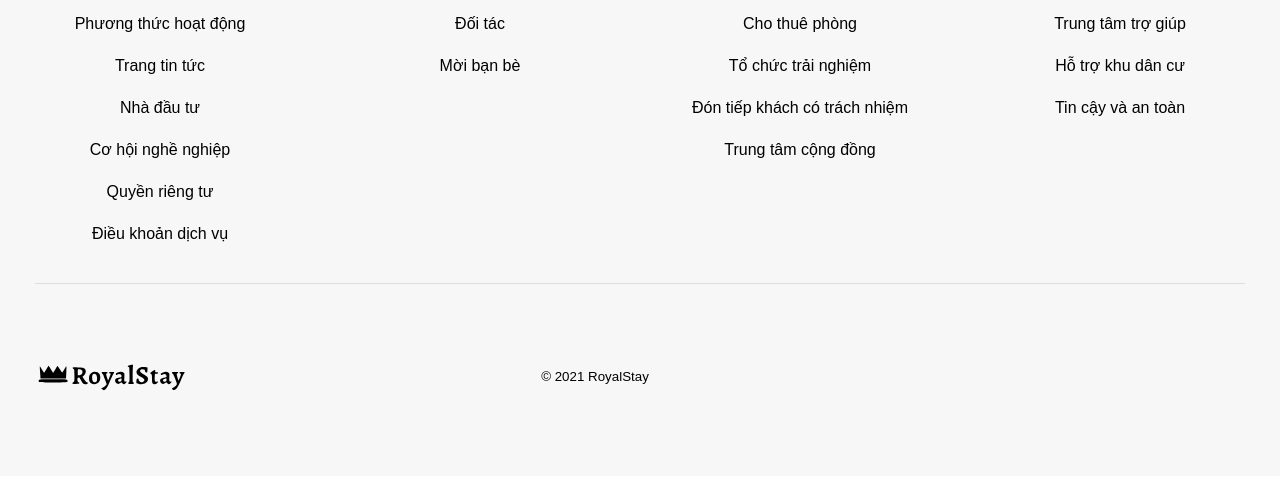
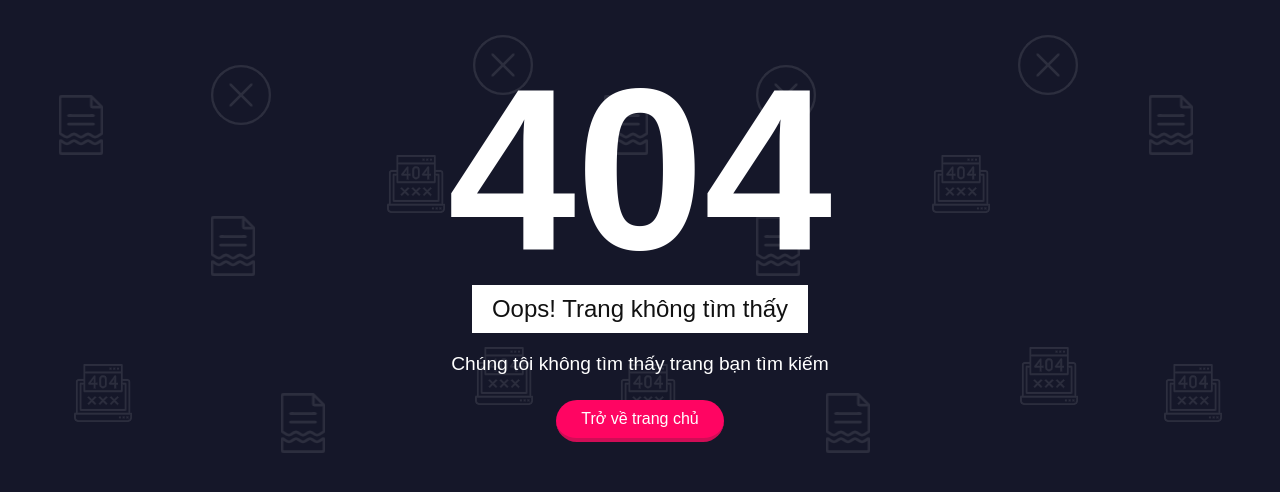
Before and after one commit to DangKhoa99/CNPM, a React (Create React App) app: page /404 in a window 1280 px wide. Shown: the part 232-724 px from the top of the page. Built offline with nearby package versions, Linux system fonts and the light colour scheme; the HTML template or start-up script is replaced by a standard one.

Commit message:
Update  in 07/04/2021 by DangKhoa

```diff
--- a/src/App.js
+++ b/src/App.js
@@ -1,6 +1,6 @@
 import React from 'react'
 import './App.css'
-import { BrowserRouter as Router, Switch, Route } from 'react-router-dom'
+import { BrowserRouter as Router, Switch, Route , Redirect} from 'react-router-dom'
 import Header from './components/Header'
 import Footer from './components/Footer'
 import Home from './pages/Home/Home'
@@ -14,9 +14,11 @@ import Favorite from './pages/MenuAccount/Favorite'
 import Booking from './pages/MenuAccount/Booking'
 import HistoryBooking from './pages/MenuAccount/HistoryBooking'
 import Book from './pages/Booking/Booking'
+import ErrorPage from './pages/404Page/ErrorPage'
 
 import ReactNotifications from 'react-notifications-component';
 import 'react-notifications-component/dist/theme.css'
+
 
 //SearchPage->SearchResult
 //rooms->itemDetail/:id
@@ -43,6 +45,9 @@ function App() {
           <Route path='/account/booking/' component={Booking} />
           <Route path='/account/history-booking/' component={HistoryBooking} />
 
+          <Route path='/404' component={ErrorPage} />
+          <Redirect from='*' to='/404' />
+
         </Switch>
       </div>
       <Footer />
--- a/src/components/Header.js
+++ b/src/components/Header.js
@@ -15,6 +15,8 @@ function Header() {
 
   const [buttonSignIn, setButtonSignIn] = useState(true);
   const [colorHeader, setColorHeader] = useState(true);
+
+  // const [hideHeader, setHideHeader] = useState(false);
 
   const [menuMobile, setMenuMobile] = useState(false);
   const [menuProfile, setMenuProfile] = useState(false);
@@ -78,6 +80,15 @@ function Header() {
     })
   }
 
+  // const handleHideHeader = () =>{
+  //   if(location.pathname == "/404"){
+  //     setHideHeader(true);
+  //   }
+  //   else{
+  //     setHideHeader(false);
+  //   }
+  // }
+
 
   useEffect(() => {
     Aos.init({
@@ -87,6 +98,7 @@ function Header() {
     Aos.refresh();
     showButton();
     changeBackground();
+    // handleHideHeader();
 
     // Chỉ đổi màu thanh Header khi scroll ở Trang chủ
     if(location.pathname != "/"){
@@ -102,7 +114,9 @@ function Header() {
   window.addEventListener('resize', showButton);
 
   return (
-      <nav className={colorHeader ? 'header active' : 'header'}>
+      <nav className={
+        // hideHeader ? 'header hideHeader' :
+      colorHeader ? 'header active' : 'header'}>
         <div className='header_container'>
 
           {/* Logo */}
--- a/src/components/Room/RoomHeader.js
+++ b/src/components/Room/RoomHeader.js
@@ -64,7 +64,6 @@ function RoomHeader({
             thumbnailHeight: 130,
             caption: "Image 2"
         },
-
         {
             src: img3,
             thumbnail: img3,
@@ -72,7 +71,6 @@ function RoomHeader({
             thumbnailHeight: 130,
             caption: "Image 3"
         },
-
         {
             src: img4,
             thumbnail: img4,
@@ -80,7 +78,6 @@ function RoomHeader({
             thumbnailHeight: 130,
             caption: "Image 4"
         },
-
         {
             src: img5,
             thumbnail: img5,
@@ -88,7 +85,6 @@ function RoomHeader({
             thumbnailHeight: 130,
             caption: "Image 5"
         },
-
         {
             src: "https://a0.muscache.com/im/pictures/1c643462-30e3-4752-b161-4e2f23964d68.jpg?im_w=720",
             thumbnail: "https://a0.muscache.com/im/pictures/1c643462-30e3-4752-b161-4e2f23964d68.jpg?im_w=720",
@@ -96,7 +92,6 @@ function RoomHeader({
             thumbnailHeight: 130,
             caption: "Image 6"
         },
-
         {
             src: "https://a0.muscache.com/im/pictures/c525dfc4-6248-42a4-a75a-f159a7742268.jpg?im_w=720",
             thumbnail: "https://a0.muscache.com/im/pictures/c525dfc4-6248-42a4-a75a-f159a7742268.jpg?im_w=720",
--- /dev/null
+++ b/src/pages/404Page/ErrorPage.js
@@ -0,0 +1,34 @@
+import React from 'react'
+import "../../style/ErrorPage.css"
+
+function ErrorPage() {
+    document.title = "404 Page Not Found"
+
+    const myStyleBackground={
+        background: `url('${process.env.PUBLIC_URL}/images/404.jpg'), #151729`
+    }
+
+    const animationBackground = (e) => {
+        let x = -e.clientX / 5;
+        let y = -e.clientY / 5;
+        let container = document.getElementById('container');
+        container.style.backgroundPositionX = x + 'px';
+        container.style.backgroundPositionY = y + 'px';
+    }
+
+    return (
+        <div className="errorPage">
+            <div className="errorPage_container" id="container" style={myStyleBackground}
+            onMouseMove={e => animationBackground(e)}>
+                <div className="errorPage_content">
+                    <h2>404</h2>
+                    <h4>Oops! Trang không tìm thấy</h4>
+                    <p>Chúng tôi không tìm thấy trang bạn tìm kiếm</p>
+                    <a href="/">Trở về trang chủ</a>
+                </div>
+            </div>
+        </div>
+    )
+}
+
+export default ErrorPage
--- a/src/pages/Search/SearchPage.js
+++ b/src/pages/Search/SearchPage.js
@@ -6,13 +6,13 @@ import Header from '../../components/Header'
 
 function SearchPage() {
     const [pageURL, setPageURL] = useState("");
-    const [filterPrice, setFilterPrice] = useState(true); // false: giảm - true: tăng
+    const [filterPrice, setFilterPrice] = useState(false); // false: giảm - true: tăng
 
     const handleClickFilterPrice = () => setFilterPrice(!filterPrice);
 
-    let price = "Tăng dần";
-    if(filterPrice == false){
-        price = "Giảm dần";
+    let price = "Giảm dần";
+    if(filterPrice == true){
+        price = "Tăng dần";
     }
 
     useEffect(() => {
@@ -93,7 +93,7 @@ function SearchPage() {
                 </button>
             </div>
 
-            {!filterPrice ?
+            {filterPrice ?
                 data.sort((a, b) => (a.price - b.price))
                 .map(d => {
                     return  <SearchCard
--- a/src/pages/SignUp/SignUp.js
+++ b/src/pages/SignUp/SignUp.js
@@ -18,7 +18,7 @@ function SignUp() {
 
   const notification_saveFavorite = {
     title: ' RoyalStay - Thông báo',
-    message: 'Đã lưu',
+    message: 'Đăng ký thành công',
     type: 'success',
     container: 'bottom-left',
     dismiss: {
@@ -34,8 +34,9 @@ function SignUp() {
       )
       :
       (
-        <Redirect to="/" />
-        // store.addNotification(notification_saveFavorite)
+        <Redirect to="/sign-in">
+          {/* {store.addNotification(notification_saveFavorite)} */}
+        </Redirect>
       )}
     </div>
   )
--- a/src/style/Banner.css
+++ b/src/style/Banner.css
@@ -1,6 +1,5 @@
 .banner_container {
-  margin-top:-80px;
-  /* background: url('../images/img-home.jpg') center center/cover no-repeat; */
+  margin-top: -80px;
   height: 100vh;
   width: 100%;
   display: flex;
@@ -11,7 +10,7 @@
   object-fit: contain;
 }
 
-.banner_container > h1 {
+.banner_container > h1{
   color: white;
   font-size: 60px;
   margin-top: 50px;
@@ -26,7 +25,7 @@
   animation: text 0.5s 1;
 }
 
-.banner_container > p {
+.banner_container > p{
   margin-top: 8px;
   color: white;
   font-size: 32px;
@@ -40,8 +39,6 @@
     margin-bottom: -40px;
   }
 }
-
-
 
 .banner_btn {
   margin-top: 32px;
@@ -57,7 +54,6 @@
   border-radius: 10px;
   outline: none;
   border: none;
-  /* box-shadow: inset 0 0 0 0 #fff; */
   transition: ease-out 0.5s;
 }
 
@@ -75,20 +71,20 @@
   margin-left: 8px;
 }
 
-@media screen and (max-width: 960px) {
+@media screen and (max-width: 960px){
   .banner_container > h1 {
     font-size: 70px;
     margin-top: -150px;
   }
 }
 
-@media screen and (max-width: 768px) {
+@media screen and (max-width: 768px){
   .banner_container > h1 {
     font-size: 50px;
     margin-top: -100px;
   }
 
-  .banner_container > p {
+  .banner_container > p{
     font-size: 30px;
   }
 }
--- /dev/null
+++ b/src/style/ErrorPage.css
@@ -0,0 +1,57 @@
+.errorPage{
+    height: 100vh;
+}
+
+.errorPage_container{
+    position: absolute;
+    /* top: 10%;
+    left: 10%;
+    right: 10%;
+    bottom: 10%;
+    border-radius: 10px; */
+    width: 100%;
+    height: 100%;
+    display: flex;
+    justify-content: center;
+    align-items: center;
+    box-shadow: 0 15px 30px rgba(0,0,0,.5);
+}
+
+.errorPage_content{
+    max-width: 600px;
+    text-align: center !important;
+}
+
+.errorPage_content > h2{
+    font-size: 18vw;
+    color: white;
+    line-height: 1em;
+}
+
+.errorPage_content > h4{
+    position: relative;
+    font-size: 1.5em;
+    margin-bottom: 20px;
+    color: #111;
+    background: white;
+    font-weight: 300;
+    padding: 10px 20px;
+    display: inline-block;
+}
+
+.errorPage_content > p{
+    color: white;
+    font-size: 1.2em;
+}
+
+.errorPage_content > a{
+    position: relative;
+    display: inline-block;
+    padding: 10px 25px;
+    background: #ff0562;
+    color: white;
+    text-decoration: none;
+    margin-top: 25px;
+    border-radius: 25px;
+    border-bottom: 4px solid #d00d56;
+}
--- a/src/style/Header.css
+++ b/src/style/Header.css
@@ -9,6 +9,10 @@
   top: 0;
   z-index: 999;
   /* background: rgba(0, 0, 0, 0.6) !important; */
+}
+
+.header.hideHeader{
+  display: none;
 }
 
 /* .form-label::after {
```
Also changed, not shown: public/images/404.jpg (added).
